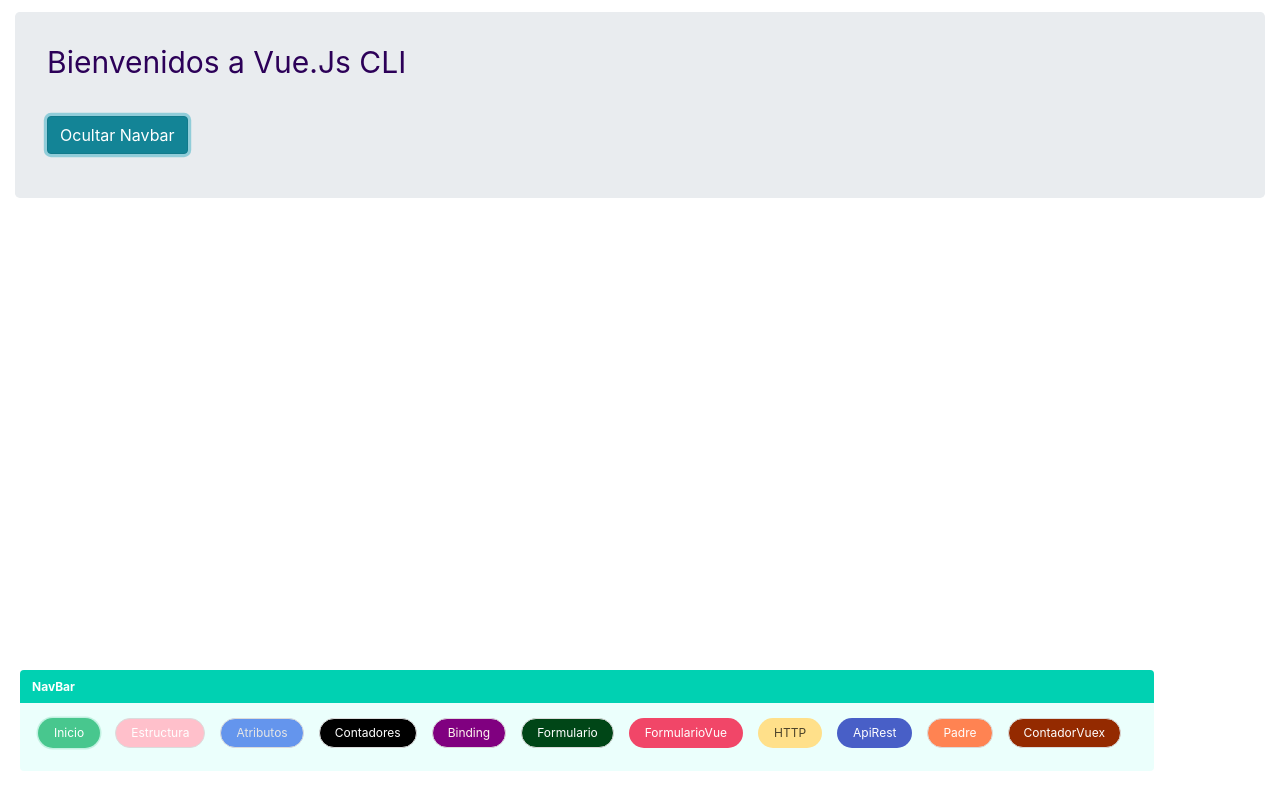
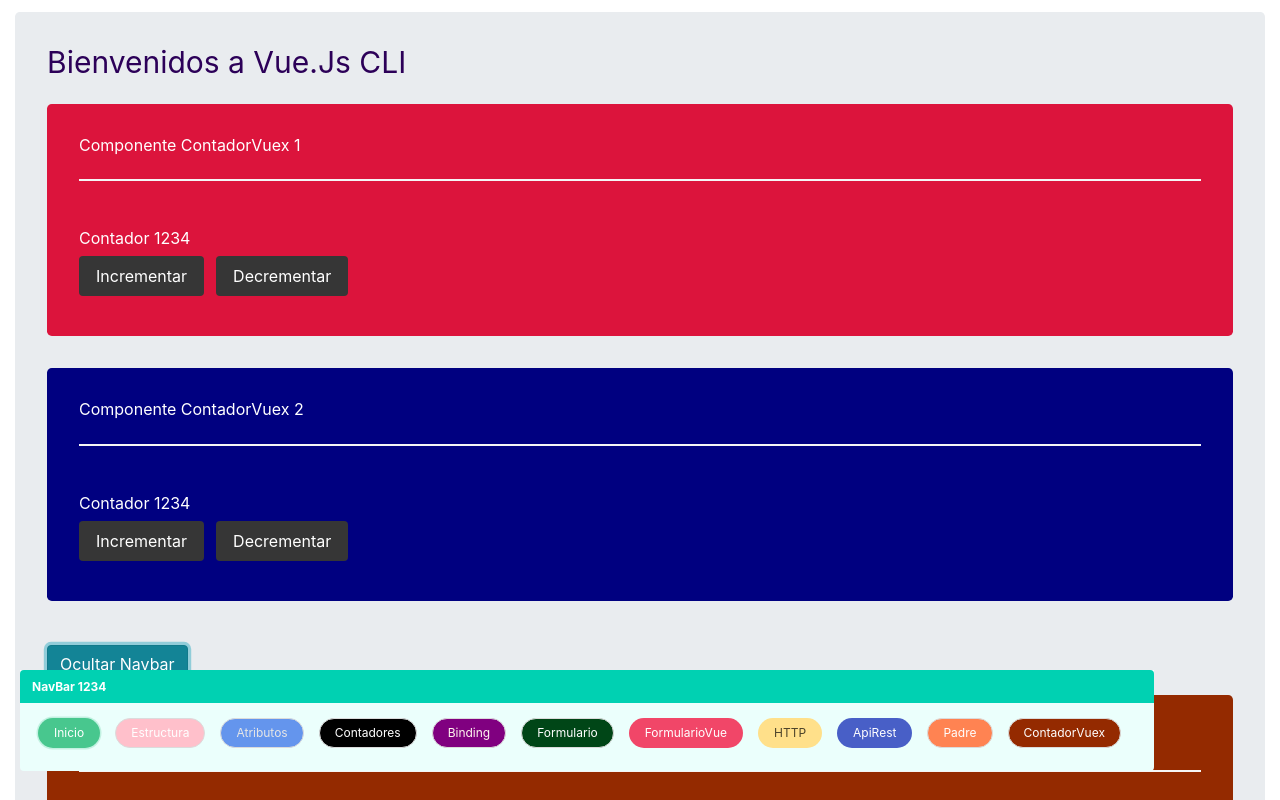
Before and after one commit to MatiasKala/Programacion-en-Nuevas-Tecnologias-2, a Vue app in the folder vue-cli-mio/: page /contador-vuex/1/1/1 in a window 1280 px wide. Both pictures are taken after a click on the button "Mostrar NavBar". Shown: the top 800 px of the page. Built offline with nearby package versions, Linux system fonts and the light colour scheme; what vue-form would draw is missing.

Commit message:
Agregado toda clase 11

```diff
--- a/vue-cli-mio/package.json
+++ b/vue-cli-mio/package.json
@@ -17,7 +17,8 @@
     "vue": "^2.6.11",
     "vue-axios": "^3.2.4",
     "vue-form": "^4.10.3",
-    "vue-router": "^3.5.1"
+    "vue-router": "^3.5.1",
+    "vuex": "^3.6.2"
   },
   "devDependencies": {
     "@vue/cli-plugin-babel": "~4.5.0",
--- a/vue-cli-mio/src/App.vue
+++ b/vue-cli-mio/src/App.vue
@@ -1,9 +1,16 @@
 <template>
   <div id="app" class="container-fluid mt-3" >
     <div class="jumbotron">
-    <h1 style="font-size:30px">Bienvenidos a Vue.Js CLI</h1>
+    <h1 style="font-size:30px">Bienvenidos a Vue.Js CLI </h1>
     <br>
-    <Navbar/>
+
+    <!-- <ContadorVuex titulo="1" colorDeFondo="crimson" colorDeTexto="white" @contador="leerContador($event)" /> -->
+    <!-- <ContadorVuex titulo="2" colorDeFondo="navy" colorDeTexto="white" @contador="leerContador($event)" /> -->
+
+    <ContadorVuex titulo="1" colorDeFondo="crimson" colorDeTexto="white"  />
+    <ContadorVuex titulo="2" colorDeFondo="navy" colorDeTexto="white"  />
+
+    <Navbar />
     <router-view></router-view>
     <!-- <Binding />
     <Estructura />
@@ -15,10 +22,8 @@
 </template>
 
 <script>
-// import Binding from './components/Binding.vue'
-// import Estructura from './components/Estructura.vue'
-// import Atributos from './components/Atributos.vue'
-// import Contadores from './components/Contadores.vue'
+
+import ContadorVuex from "./components/ContadorVuex.vue";
 import Navbar from './components/Navbar.vue'
 
 export default {
@@ -28,7 +33,21 @@
     // Estructura,
     // Atributos,
     // Contadores,
-    Navbar
+    Navbar,
+    ContadorVuex
+  },
+  data(){
+    return {
+      // contador : 0
+    }
+  },
+  methods:{
+    // leerContador(cont){
+    //   this.contador = cont
+    // },
+    // getContador(){
+    //   return this.contador
+    // }
   }
 }
 </script>
--- a/vue-cli-mio/src/components/ContadorVuex.vue
+++ b/vue-cli-mio/src/components/ContadorVuex.vue
@@ -1,16 +1,15 @@
 <template>
 
   <section class="contadorVuex">
-    <div class="jumbotron ">
-      <h2>Componente ContadorVuex</h2>
+    <div class="jumbotron" :style="{background: colorDeFondo, color:colorDeTexto}">
+      <h2>Componente ContadorVuex {{titulo}}</h2>
       <hr>
       <br>
 
 
-      <h4>Contador  {{contador}}</h4>
-      <hr>
-      <button class="btn btn-dark my-2 mr-3" @click="incrementar()">Incrementar </button>
-      <button class="btn btn-dark my-2" @click="decrementar()">Decrementar </button>
+      <h4>Contador  {{mostrarContadorVuex}}</h4>
+      <button class="button is-dark my-2 mr-3" @click="incrementar()">Incrementar </button>
+      <button class="button is-dark my-2" @click="decrementar()">Decrementar </button>
 
     </div>
   </section>
@@ -20,26 +19,37 @@
 <script>
 
   export default  {
-    name: 'contadorVuex',
-    props: [],
+    name: 'ContadorVuex',
+    props: ['titulo','colorDeFondo','colorDeTexto'],
     mounted () {
 
     },
     data () {
       return {
-        contador:0
       }
     },
     methods: {
       incrementar(){
-        this.contador++
+        // this.contador++
+        // this.$emit('contador',this.contador)
+        let cant = 1
+        console.log('dispatch contarUp')
+        this.$store.dispatch('contarUp',cant)
       },
       decrementar(){
-        this.contador--
+        // this.contador--
+        // this.$emit('contador',this.contador)
+        let cant = 1
+        console.log('dispatch contarDown')
+        this.$store.dispatch('contarDown',cant)
       }
     },
     computed: {
-
+      mostrarContadorVuex(){
+        // this.$emit('contador',this.contador)
+        // return this.contador
+        return this.$store.state.contador
+      }
     }
 }
 
--- a/vue-cli-mio/src/components/Navbar.vue
+++ b/vue-cli-mio/src/components/Navbar.vue
@@ -8,7 +8,7 @@
             <ul>
               <li class="nav-item">
                 <article class="message is-small is-primary  ">
-                  <div class="message-header">NavBar</div>
+                  <div class="message-header">NavBar {{mostrarContadorVuex}}</div>
                   <div class="message-body buttons are-small is-left ">
                     <router-link to="/">
                       <button class="nav-link is-rounded button is-success is-focused" href="#">Inicio</button>
@@ -50,7 +50,7 @@
                       <button class="nav-link is-rounded button " id="padre" href="#">Padre</button>
                     </router-link>
 
-                    <router-link to="/contador-Vuex">
+                    <router-link to="/contador-Vuex/3/purple/whitesmoke/">
                       <button class="nav-link is-rounded button " id="contadorVuex" href="#">ContadorVuex</button>
                     </router-link>
 
@@ -86,7 +86,11 @@
 
     },
     computed: {
-
+      mostrarContadorVuex(){
+        // this.$emit('contador',this.contador)
+        // return this.contador
+        return this.$store.state.contador
+      }
     }
 }
 
--- a/vue-cli-mio/src/main.js
+++ b/vue-cli-mio/src/main.js
@@ -16,9 +16,12 @@
 //Trae el axios al proyecto general
 import './httpClient'
 
+import store from './store'
+
 Vue.config.productionTip = false
 
 new Vue({
   router,
+  store,
   render: h => h(App),
 }).$mount('#app')
--- a/vue-cli-mio/src/router.js
+++ b/vue-cli-mio/src/router.js
@@ -27,6 +27,6 @@
         {path:'/api',component: ApiRestFull },
         {path:'/http',component: Http },
         {path:'/padre',component: Padre },
-        {path:'/contador-vuex',component: ContadorVuex },
+        {path:'/contador-vuex/:titulo/:colorDeFondo/:colorDeTexto',component: ContadorVuex,props:true },
     ]
 })
--- /dev/null
+++ b/vue-cli-mio/src/store.js
@@ -0,0 +1,30 @@
+import Vue from 'vue'
+import Vuex from 'vuex'
+
+Vue.use(Vuex)
+
+export default new Vuex.Store({
+    state:{
+        contador:1234
+    },
+    actions:{
+        contarUp({commit},cant){
+            console.log('actionx -> contarUp ',cant);
+            commit('incrementar',cant)
+        },
+        contarDown({commit},cant){
+            console.log('actionx -> contarDown ',cant);
+            commit('decrementar',cant)
+        }
+    },
+    mutations:{
+        incrementar(state,cant){
+            console.log('mutations -> incrementar',state,cant);
+            state.contador += cant
+        },
+        decrementar(state,cant){
+            console.log('mutations -> decrementar',state,cant);
+            state.contador -= cant
+        }
+    }
+})
```
Also changed, not shown: 1 other file (tests, documents, lock files or other folders).
